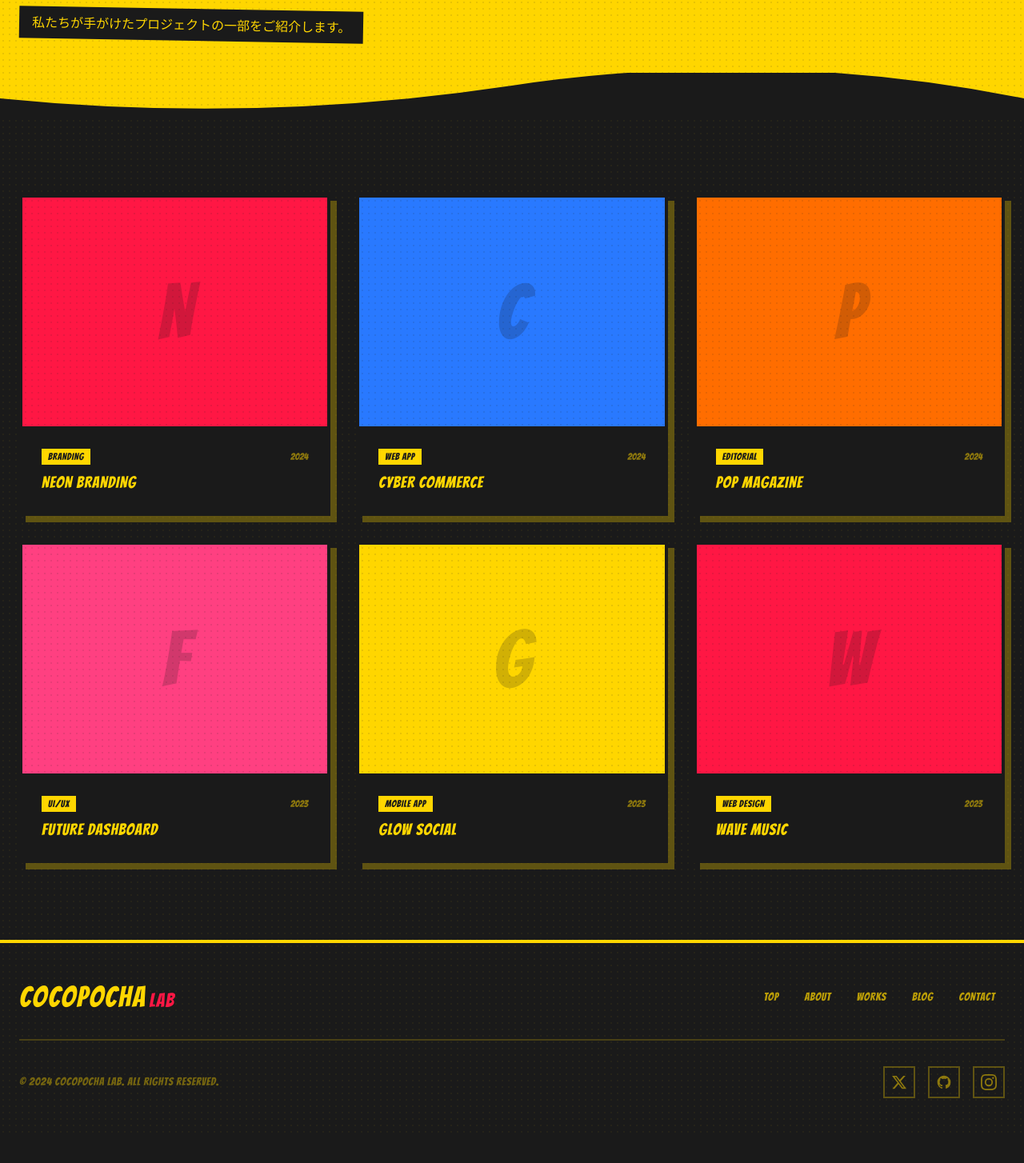
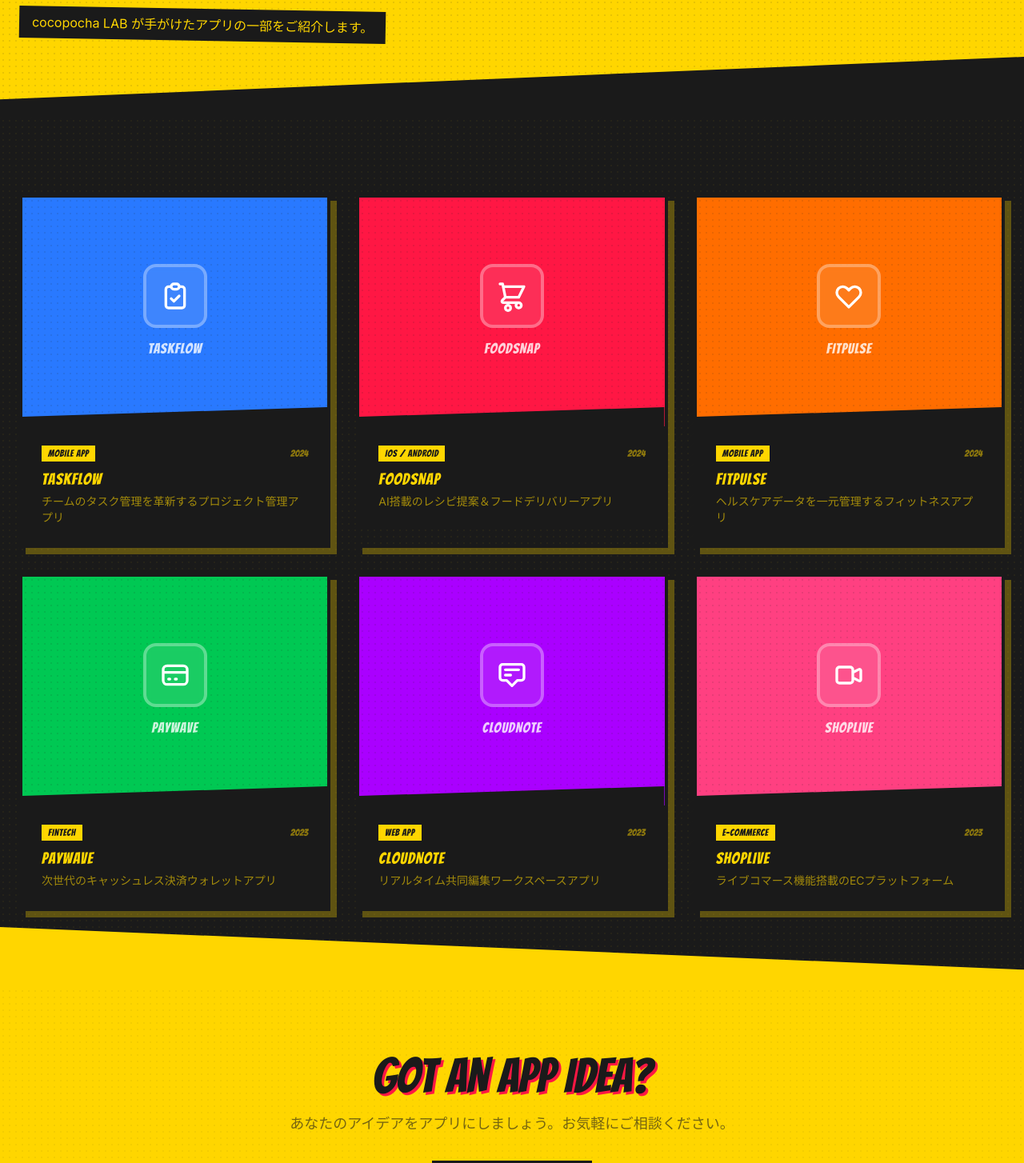
Before and after one commit to cocopocha-dev/cocopocha-app, a Next.js app: page /works in a window 1280 px wide. Shown: the part 305-1759 px from the top of the page at 80% size. Before the commit the page ends 1726 px from the top, so only its background shows below. Built offline with nearby package versions, Linux system fonts and the light colour scheme.

Commit message:
Update by AI agent

```diff
--- a/src/app/works/page.tsx
+++ b/src/app/works/page.tsx
@@ -4,65 +4,81 @@ import { motion } from "framer-motion";
 
 const works = [
   {
-    title: "Neon Branding",
-    category: "Branding",
-    color: "bg-comic-red",
+    title: "TaskFlow",
+    category: "Mobile App",
+    desc: "チームのタスク管理を革新するプロジェクト管理アプリ",
+    color: "#2979FF",
     year: "2024",
-    rotation: "-rotate-2",
+    icon: "M9 5H7a2 2 0 00-2 2v12a2 2 0 002 2h10a2 2 0 002-2V7a2 2 0 00-2-2h-2M9 5a2 2 0 002 2h2a2 2 0 002-2M9 5a2 2 0 012-2h2a2 2 0 012 2m-6 9l2 2 4-4",
   },
   {
-    title: "Cyber Commerce",
-    category: "Web App",
-    color: "bg-comic-blue",
+    title: "FoodSnap",
+    category: "iOS / Android",
+    desc: "AI搭載のレシピ提案＆フードデリバリーアプリ",
+    color: "#FF1744",
     year: "2024",
-    rotation: "rotate-1",
+    icon: "M3 3h2l.4 2M7 13h10l4-8H5.4M7 13L5.4 5M7 13l-2.293 2.293c-.63.63-.184 1.707.707 1.707H17m0 0a2 2 0 100 4 2 2 0 000-4zm-8 2a2 2 0 100 4 2 2 0 000-4z",
   },
   {
-    title: "Pop Magazine",
-    category: "Editorial",
-    color: "bg-comic-orange",
+    title: "FitPulse",
+    category: "Mobile App",
+    desc: "ヘルスケアデータを一元管理するフィットネスアプリ",
+    color: "#FF6D00",
     year: "2024",
-    rotation: "rotate-2",
+    icon: "M4.318 6.318a4.5 4.5 0 000 6.364L12 20.364l7.682-7.682a4.5 4.5 0 00-6.364-6.364L12 7.636l-1.318-1.318a4.5 4.5 0 00-6.364 0z",
   },
   {
-    title: "Future Dashboard",
-    category: "UI/UX",
-    color: "bg-comic-pink",
+    title: "PayWave",
+    category: "FinTech",
+    desc: "次世代のキャッシュレス決済ウォレットアプリ",
+    color: "#00C853",
     year: "2023",
-    rotation: "-rotate-1",
+    icon: "M3 10h18M7 15h1m4 0h1m-7 4h12a3 3 0 003-3V8a3 3 0 00-3-3H6a3 3 0 00-3 3v8a3 3 0 003 3z",
   },
   {
-    title: "Glow Social",
-    category: "Mobile App",
-    color: "bg-comic-yellow",
+    title: "CloudNote",
+    category: "Web App",
+    desc: "リアルタイム共同編集ワークスペースアプリ",
+    color: "#AA00FF",
     year: "2023",
-    rotation: "rotate-2",
+    icon: "M7 8h10M7 12h4m1 8l-4-4H5a2 2 0 01-2-2V6a2 2 0 012-2h14a2 2 0 012 2v8a2 2 0 01-2 2h-3l-4 4z",
   },
   {
-    title: "Wave Music",
-    category: "Web Design",
-    color: "bg-comic-red",
+    title: "ShopLive",
+    category: "E-Commerce",
+    desc: "ライブコマース機能搭載のECプラットフォーム",
+    color: "#FF4081",
     year: "2023",
-    rotation: "-rotate-2",
+    icon: "M15 10l4.553-2.276A1 1 0 0121 8.618v6.764a1 1 0 01-1.447.894L15 14M5 18h8a2 2 0 002-2V8a2 2 0 00-2-2H5a2 2 0 00-2 2v8a2 2 0 002 2z",
   },
 ];
+
+const ease = [0.22, 1, 0.36, 1] as [number, number, number, number];
+
+const diagonalIn = {
+  hidden: { opacity: 0, x: -100, y: 50, rotate: -4 },
+  visible: (i: number) => ({
+    opacity: 1, x: 0, y: 0, rotate: 0,
+    transition: { duration: 0.6, delay: i * 0.12, ease },
+  }),
+};
 
 export default function WorksPage() {
   return (
     <>
       <section className="relative py-24 px-6 bg-comic-yellow overflow-hidden">
         <div className="absolute inset-0 halftone opacity-10" />
-        <div className="absolute -bottom-2 left-0 w-full">
-          <svg viewBox="0 0 1440 80" preserveAspectRatio="none" className="w-full h-16">
-            <path d="M0,40 Q360,80 720,20 T1440,40 L1440,80 L0,80 Z" fill="#1A1A1A" />
+        <div className="absolute -bottom-1 left-0 w-full">
+          <svg viewBox="0 0 1440 120" preserveAspectRatio="none" className="w-full h-20">
+            <path d="M0,120 L0,80 L1440,0 L1440,120 Z" fill="#1A1A1A" />
           </svg>
         </div>
 
         <div className="max-w-7xl mx-auto relative">
           <motion.div
-            initial={{ x: -50, opacity: 0 }}
-            animate={{ x: 0, opacity: 1 }}
-            transition={{ duration: 0.5 }}
+            initial={{ x: -80, opacity: 0, rotate: -3 }}
+            animate={{ x: 0, opacity: 1, rotate: 0 }}
+            transition={{ duration: 0.7, ease }}
           >
             <span className="inline-block px-4 py-1 bg-comic-black text-comic-yellow font-comic text-sm tracking-widest uppercase mb-6 transform -rotate-2">
               Our Works
@@ -71,11 +87,11 @@ export default function WorksPage() {
               className="text-5xl md:text-7xl font-comic text-comic-black uppercase leading-tight"
               style={{ textShadow: "3px 3px 0px #FF1744" }}
             >
-              Selected{" "}
-              <span className="text-comic-red">Projects</span>
+              App{" "}
+              <span className="text-comic-red">Portfolio</span>
             </h1>
             <div className="inline-block bg-comic-black px-4 py-2 mt-4 transform rotate-1">
-              <p className="text-comic-yellow">私たちが手がけたプロジェクトの一部をご紹介します。</p>
+              <p className="text-comic-yellow">cocopocha LAB が手がけたアプリの一部をご紹介します。</p>
             </div>
           </motion.div>
         </div>
@@ -83,42 +99,94 @@ export default function WorksPage() {
 
       <section className="py-24 px-6 bg-comic-black relative overflow-hidden">
         <div className="absolute inset-0 halftone-yellow opacity-5" />
+        <div className="absolute inset-0 diagonal-lines opacity-5" />
         <div className="max-w-7xl mx-auto relative">
           <div className="grid grid-cols-1 md:grid-cols-2 lg:grid-cols-3 gap-8">
             {works.map((work, i) => (
               <motion.article
                 key={work.title}
-                initial={{ y: 50, opacity: 0 }}
-                whileInView={{ y: 0, opacity: 1 }}
+                custom={i}
+                variants={diagonalIn}
+                initial="hidden"
+                whileInView="visible"
                 viewport={{ once: true }}
-                transition={{ delay: i * 0.1 }}
-                whileHover={{ scale: 1.05, rotate: i % 2 === 0 ? 2 : -2 }}
-                className={`${work.color} border-4 border-comic-black overflow-hidden cursor-pointer group ${work.rotation}`}
-                style={{ boxShadow: "8px 8px 0px rgba(255,214,0,0.3)" }}
+                whileHover={{ scale: 1.05, rotate: i % 2 === 0 ? 2 : -2, y: -8 }}
+                className="border-4 border-comic-black overflow-hidden cursor-pointer group"
+                style={{
+                  boxShadow: "8px 8px 0px rgba(255,214,0,0.3)",
+                  transform: `rotate(${i % 2 === 0 ? "-1" : "1"}deg)`,
+                }}
               >
-                <div className="aspect-[4/3] relative flex items-center justify-center overflow-hidden">
+                <div
+                  className="aspect-[4/3] relative flex items-center justify-center overflow-hidden"
+                  style={{ background: work.color }}
+                >
                   <div className="absolute inset-0 halftone opacity-10" />
-                  <span
-                    className="text-8xl font-comic text-comic-black/20 group-hover:text-comic-black/40 group-hover:scale-125 transition-all duration-300"
-                  >
-                    {work.title.charAt(0)}
-                  </span>
+
+                  <div className="relative flex flex-col items-center">
+                    <div className="w-20 h-20 rounded-2xl border-4 border-white/30 flex items-center justify-center mb-3 bg-white/10 backdrop-blur-sm group-hover:scale-110 transition-transform duration-300">
+                      <svg className="w-10 h-10 text-white" fill="none" stroke="currentColor" viewBox="0 0 24 24">
+                        <path strokeLinecap="round" strokeLinejoin="round" strokeWidth={2} d={work.icon} />
+                      </svg>
+                    </div>
+                    <span className="text-lg font-comic text-white/80 tracking-wider uppercase">
+                      {work.title}
+                    </span>
+                  </div>
+
+                  <div className="absolute bottom-0 left-0 w-full">
+                    <svg viewBox="0 0 400 40" preserveAspectRatio="none" className="w-full h-6">
+                      <path d="M0,40 L0,20 L400,0 L400,40 Z" fill="#1A1A1A" />
+                    </svg>
+                  </div>
                 </div>
-                <div className="p-6 bg-comic-black border-t-4 border-comic-black">
+
+                <div className="p-6 bg-comic-black">
                   <div className="flex items-center justify-between mb-2">
                     <span className="px-2 py-0.5 bg-comic-yellow text-comic-black font-comic text-xs tracking-wider uppercase">
                       {work.category}
                     </span>
                     <span className="text-xs text-comic-yellow/50 font-comic">{work.year}</span>
                   </div>
-                  <h3 className="text-xl font-comic text-comic-yellow group-hover:text-comic-red transition-colors uppercase tracking-wider">
+                  <h3 className="text-xl font-comic text-comic-yellow group-hover:text-comic-red transition-colors uppercase tracking-wider mb-1">
                     {work.title}
                   </h3>
+                  <p className="text-sm text-comic-yellow/60">{work.desc}</p>
                 </div>
               </motion.article>
             ))}
           </div>
         </div>
+
+        <div className="absolute -bottom-1 left-0 w-full">
+          <svg viewBox="0 0 1440 120" preserveAspectRatio="none" className="w-full h-20">
+            <path d="M0,0 L1440,80 L1440,120 L0,120 Z" fill="#FFD600" />
+          </svg>
+        </div>
+      </section>
+
+      <section className="relative bg-comic-yellow py-20 px-6 overflow-hidden">
+        <div className="absolute inset-0 halftone opacity-5" />
+        <motion.div
+          initial={{ opacity: 0, y: 40, rotate: 3 }}
+          whileInView={{ opacity: 1, y: 0, rotate: 0 }}
+          viewport={{ once: true }}
+          transition={{ duration: 0.7, ease }}
+          className="max-w-4xl mx-auto text-center relative"
+        >
+          <h2
+            className="text-4xl md:text-6xl font-comic text-comic-black uppercase mb-4"
+            style={{ textShadow: "3px 3px 0px #FF1744" }}
+          >
+            Got an App Idea?
+          </h2>
+          <p className="text-lg text-comic-black/60 mb-8 font-medium">
+            あなたのアイデアをアプリにしましょう。お気軽にご相談ください。
+          </p>
+          <a href="/contact" className="btn-comic text-2xl">
+            Let&apos;s Build It!
+          </a>
+        </motion.div>
       </section>
     </>
   );
```
